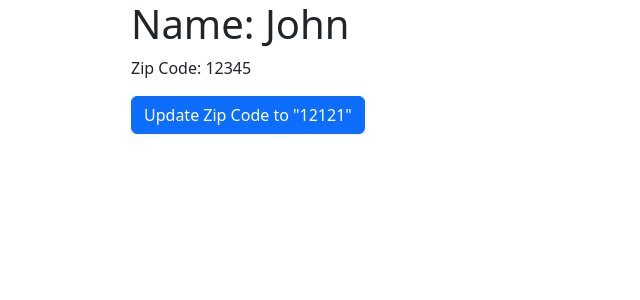
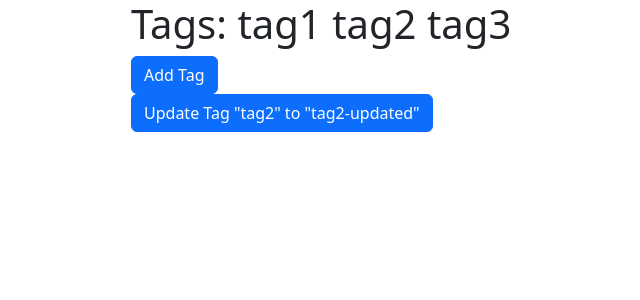
Before and after one commit to ravindranathbe/mosh-react-course, a React app: page / in a window 1280 px wide. Shown: the top 300 px of the page, without its empty margins (141-781 px from the left). Built offline with nearby package versions, Linux system fonts and the light colour scheme; the HTML template or start-up script is replaced by a standard one.

Commit message:
feat: replace customer state with tags array and implement add/update functionality

```diff
--- a/src/App.tsx
+++ b/src/App.tsx
@@ -3,28 +3,25 @@ import "./App.css";
 import { useState } from "react";
 
 function App() {
-  const [customer, setCustomer] = useState({
-    name: "John",
-    address: {
-      street: "123 Main St",
-      city: "New York",
-      zipCode: "12345",
-    },
-  });
+  const [tags, setTags] = useState(["tag1", "tag2", "tag3"]);
 
   const handleClick = () => {
-    setCustomer({
-      ...customer,
-      address: { ...customer.address, zipCode: "12121" },
-    });
+    setTags([...tags, "tag4"]);
+  };
+
+  const handleUpdate = () => {
+    setTags(tags.map((tag) => (tag === "tag2" ? "tag2-updated" : tag)));
   };
 
   return (
     <>
-      <h1>Name: {customer.name}</h1>
-      <p>Zip Code: {customer.address.zipCode}</p>
+      <h1>Tags: {tags.map((tag) => tag + " ")}</h1>
       <button className="btn btn-primary" onClick={handleClick}>
-        Update Zip Code to "12121"
+        Add Tag
+      </button>
+      <br />
+      <button className="btn btn-primary" onClick={handleUpdate}>
+        Update Tag "tag2" to "tag2-updated"
       </button>
     </>
   );
```
